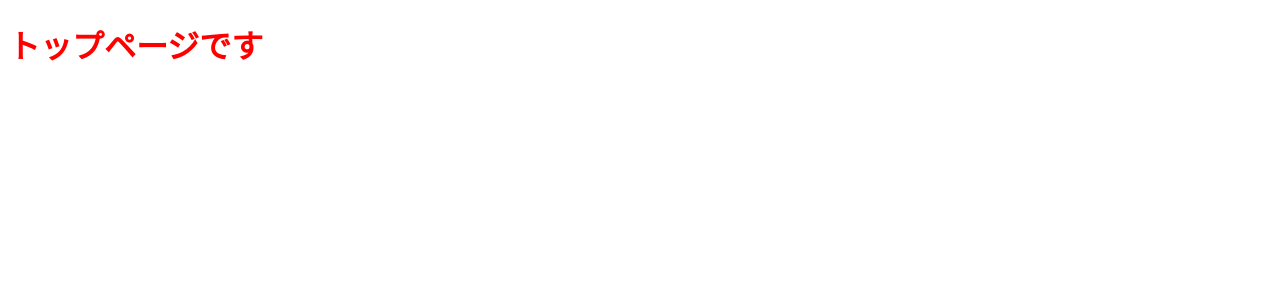
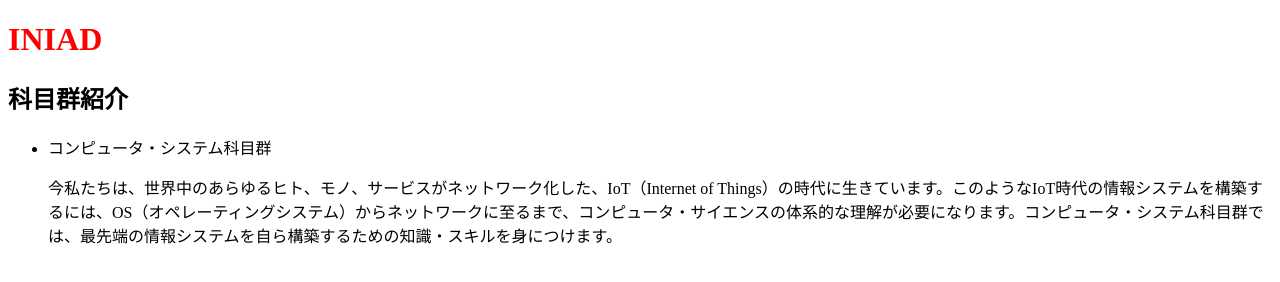
Before and after one commit to Yuji181181/git-flow-test, a plain HTML site: page index.html in a window 1280 px wide. Drawn offline with Linux system fonts and the light colour scheme.

Commit message:
システム科目群の内容の追加

```diff
--- a/index.html
+++ b/index.html
@@ -1,10 +1,16 @@
 <!DOCTYPE html>
 <html>
     <head>
-        <title>トップページ</title>
+        <title>INIAD紹介ページ</title>
         <link rel="stylesheet" href="css/base.css">
     </head>
     <body>
-        <h1>トップページです</h1>
+        <h1>INIAD</h1>
+        <h2>科目群紹介</h2>
+        <ul>
+            <li>コンピュータ・システム科目群</li>
+            <p>今私たちは、世界中のあらゆるヒト、モノ、サービスがネットワーク化した、IoT（Internet of Things）の時代に生きています。このようなIoT時代の情報システムを構築するには、OS（オペレーティングシステム）からネットワークに至るまで、コンピュータ・サイエンスの体系的な理解が必要になります。コンピュータ・システム科目群では、最先端の情報システムを自ら構築するための知識・スキルを身につけます。</p>
+        </ul>
+
     </body>
 </html>
```
